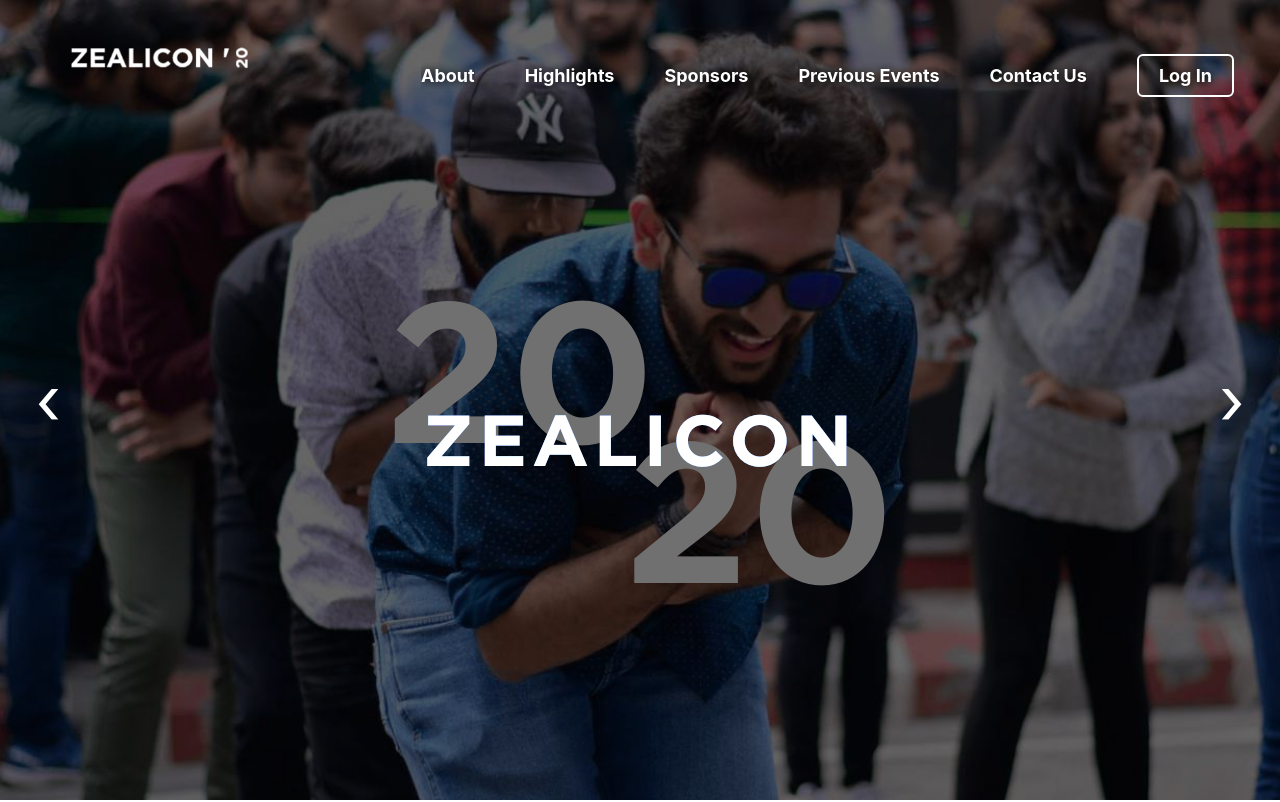
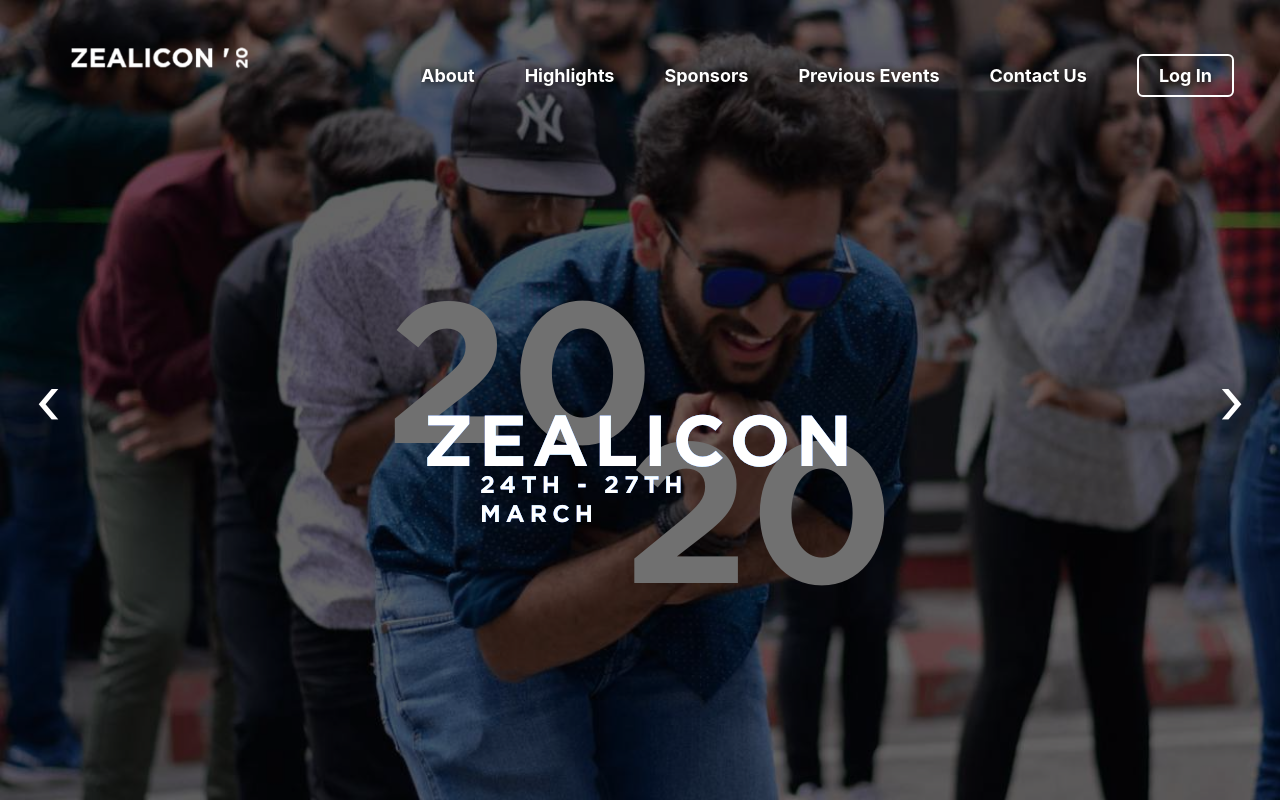
Before and after one commit to sraghuvanshi/Zealicon-Beta, a plain HTML site: page index.html in a window 1280 px wide. Shown: the top 802 px of the page. Drawn offline with nearby package versions, Linux system fonts and the light colour scheme.

Commit message:
Dates added

```diff
--- a/index.html
+++ b/index.html
@@ -87,6 +87,7 @@
     <div class="main-slider">
         <div class="dark">
             <h1 class="glitch" data-glitch="ZEALICON">ZEALICON</h1>
+            <h1 class="glitch dates" data-glitch="24th - 27th March">24th - 27th March</h1>
             <p class="twenty-right">20</p>
             <p class="twenty-left">20</p>
 
--- a/styles/style.scss
+++ b/styles/style.scss
@@ -494,6 +494,16 @@ body.open:after {
       margin-right: 65px;
     }
 
+    h1.dates {
+      font-size: 1.5em;
+      margin-top: 2.5em;
+    }
+    @media only screen and (max-width: 620px) {
+      h1.dates {
+        display: none;
+      }
+    }
+
     // glitch effect
 
     .glitch {
```
Also changed, not shown: styles/style.css, 1 other file.
